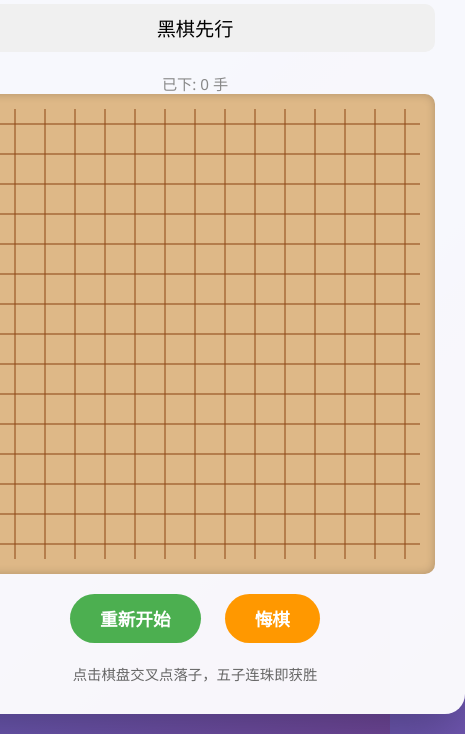
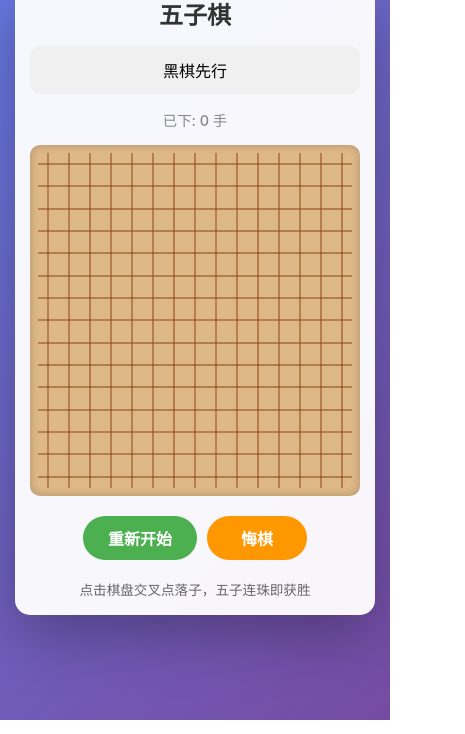
Before and after one commit to jiaxu-Zhu/gobang-game, a plain HTML site: page index.html in a window 390 px wide. Shown: the part 124-858 px from the top of the page, 465 px wide, since content can reach past the window. Drawn offline with Linux system fonts and the light colour scheme.

Commit message:
优化手机端显示，修复移动端体验问题

```diff
--- a/index.html
+++ b/index.html
@@ -2,46 +2,52 @@
 <html lang="zh-CN">
 <head>
     <meta charset="UTF-8">
-    <meta name="viewport" content="width=device-width, initial-scale=1.0">
+    <meta name="viewport" content="width=device-width, initial-scale=1.0, maximum-scale=1.0, user-scalable=no">
     <title>五子棋游戏</title>
     <style>
         * {
             margin: 0;
             padding: 0;
             box-sizing: border-box;
+            -webkit-tap-highlight-color: transparent;
         }
 
         body {
-            font-family: 'Segoe UI', Tahoma, Geneva, Verdana, sans-serif;
+            font-family: -apple-system, BlinkMacSystemFont, 'Segoe UI', 'PingFang SC', 'Hiragino Sans GB', 'Microsoft YaHei', sans-serif;
             background: linear-gradient(135deg, #667eea 0%, #764ba2 100%);
             min-height: 100vh;
             display: flex;
             justify-content: center;
             align-items: center;
-            padding: 20px;
+            padding: 15px;
+            overflow-x: hidden;
         }
 
         .game-container {
             background: rgba(255, 255, 255, 0.95);
             border-radius: 20px;
-            padding: 30px;
+            padding: 20px;
             box-shadow: 0 20px 60px rgba(0, 0, 0, 0.3);
             text-align: center;
+            width: 100%;
+            max-width: 600px;
         }
 
         h1 {
             color: #333;
-            margin-bottom: 20px;
-            font-size: 2.5em;
+            margin-bottom: 15px;
+            font-size: clamp(1.5em, 5vw, 2.5em);
+            font-weight: bold;
         }
 
         .status {
-            font-size: 1.2em;
-            margin-bottom: 20px;
-            padding: 10px;
+            font-size: clamp(1em, 4vw, 1.3em);
+            margin-bottom: 15px;
+            padding: 12px 20px;
             border-radius: 10px;
             background: #f0f0f0;
             transition: all 0.3s;
+            font-weight: 500;
         }
 
         .status.winner {
@@ -55,24 +61,36 @@
             50% { transform: scale(1.05); }
         }
 
+        #board-container {
+            width: 100%;
+            display: flex;
+            justify-content: center;
+            margin: 15px 0;
+            overflow: auto;
+            -webkit-overflow-scrolling: touch;
+        }
+
         #board {
             display: inline-grid;
-            grid-template-columns: repeat(15, 30px);
-            grid-template-rows: repeat(15, 30px);
+            grid-template-columns: repeat(15, 1fr);
+            grid-template-rows: repeat(15, 1fr);
             gap: 0;
             background: #DEB887;
-            padding: 15px;
+            padding: 10px;
             border-radius: 10px;
             box-shadow: inset 0 0 10px rgba(0, 0, 0, 0.2);
             position: relative;
+            width: min(90vw, 500px);
+            height: min(90vw, 500px);
         }
 
         .cell {
-            width: 30px;
-            height: 30px;
             position: relative;
             cursor: pointer;
             transition: background 0.2s;
+            display: flex;
+            align-items: center;
+            justify-content: center;
         }
 
         .cell:hover {
@@ -104,14 +122,12 @@
 
         .stone {
             position: absolute;
-            width: 26px;
-            height: 26px;
+            width: 80%;
+            height: 80%;
             border-radius: 50%;
-            top: 50%;
-            left: 50%;
-            transform: translate(-50%, -50%);
             box-shadow: 2px 2px 5px rgba(0, 0, 0, 0.3);
             transition: all 0.2s ease;
+            pointer-events: none;
         }
 
         .stone.black {
@@ -128,23 +144,29 @@
         }
 
         @keyframes blink {
-            from { opacity: 1; transform: translate(-50%, -50%) scale(1); }
-            to { opacity: 0.7; transform: translate(-50%, -50%) scale(1.1); }
+            from { opacity: 1; transform: scale(1); }
+            to { opacity: 0.7; transform: scale(1.1); }
         }
 
         .controls {
             margin-top: 20px;
+            display: flex;
+            justify-content: center;
+            gap: 15px;
+            flex-wrap: wrap;
         }
 
         button {
             padding: 12px 30px;
-            font-size: 1.1em;
+            font-size: clamp(1em, 4vw, 1.1em);
             border: none;
             border-radius: 25px;
             cursor: pointer;
             transition: all 0.3s;
-            margin: 0 10px;
             font-weight: bold;
+            min-width: 120px;
+            -webkit-user-select: none;
+            user-select: none;
         }
 
         #restart {
@@ -158,6 +180,10 @@
             box-shadow: 0 5px 15px rgba(76, 175, 80, 0.4);
         }
 
+        #restart:active {
+            transform: translateY(0);
+        }
+
         #undo {
             background: #ff9800;
             color: white;
@@ -169,16 +195,48 @@
             box-shadow: 0 5px 15px rgba(255, 152, 0, 0.4);
         }
 
+        #undo:active {
+            transform: translateY(0);
+        }
+
         .info {
             margin-top: 20px;
             color: #666;
-            font-size: 0.9em;
+            font-size: clamp(0.85em, 3vw, 0.95em);
+            line-height: 1.5;
         }
 
         .move-count {
             margin-top: 10px;
             color: #888;
-            font-size: 0.95em;
+            font-size: clamp(0.9em, 3.5vw, 1em);
+            font-weight: 500;
+        }
+
+        /* 移动端优化 */
+        @media (max-width: 600px) {
+            .game-container {
+                padding: 15px;
+                border-radius: 15px;
+            }
+
+            #board {
+                padding: 8px;
+            }
+
+            .controls {
+                gap: 10px;
+            }
+
+            button {
+                padding: 10px 25px;
+                min-width: 100px;
+            }
+        }
+
+        /* 防止触摸时的默认行为 */
+        .cell:active {
+            background: rgba(255, 255, 255, 0.5);
         }
     </style>
 </head>
@@ -187,7 +245,9 @@
         <h1>五子棋</h1>
         <div class="status" id="status">黑棋先行</div>
         <div class="move-count" id="moveCount">已下: 0 手</div>
-        <div id="board"></div>
+        <div id="board-container">
+            <div id="board"></div>
+        </div>
         <div class="controls">
             <button id="restart">重新开始</button>
             <button id="undo">悔棋</button>
@@ -211,6 +271,12 @@
         const restartButton = document.getElementById('restart');
         const undoButton = document.getElementById('undo');
 
+        // 计算格子大小
+        function getCellSize() {
+            const boardWidth = boardElement.clientWidth;
+            return Math.floor(boardWidth / BOARD_SIZE);
+        }
+
         // 初始化棋盘
         function initBoard() {
             boardElement.innerHTML = '';
@@ -224,7 +290,18 @@
                     cell.className = 'cell';
                     cell.dataset.row = i;
                     cell.dataset.col = j;
-                    cell.addEventListener('click', () => handleCellClick(i, j));
+
+                    // 同时支持鼠标点击和触摸
+                    cell.addEventListener('click', (e) => {
+                        e.preventDefault();
+                        handleCellClick(i, j);
+                    });
+
+                    cell.addEventListener('touchstart', (e) => {
+                        e.preventDefault();
+                        handleCellClick(i, j);
+                    }, { passive: false });
+
                     boardElement.appendChild(cell);
                 }
             }
@@ -399,6 +476,16 @@
         restartButton.addEventListener('click', restartGame);
         undoButton.addEventListener('click', undoMove);
 
+        // 防止双击缩放
+        let lastTouchEnd = 0;
+        document.addEventListener('touchend', function (event) {
+            const now = Date.now();
+            if (now - lastTouchEnd <= 300) {
+                event.preventDefault();
+            }
+            lastTouchEnd = now;
+        }, false);
+
         // 初始化
         initBoard();
     </script>
```
